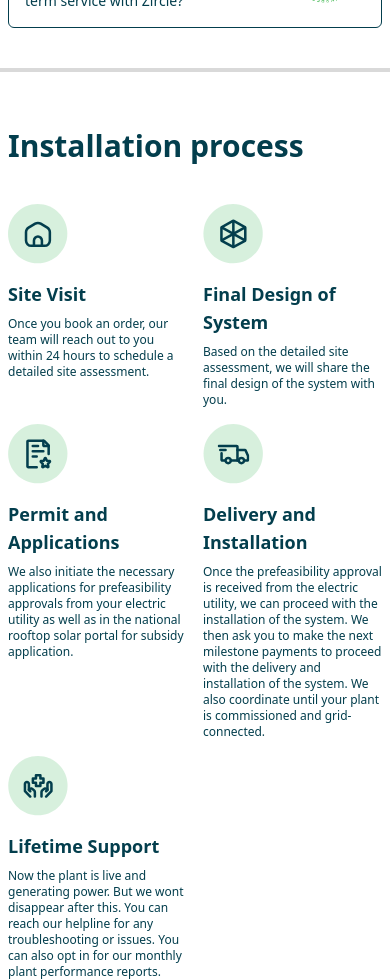
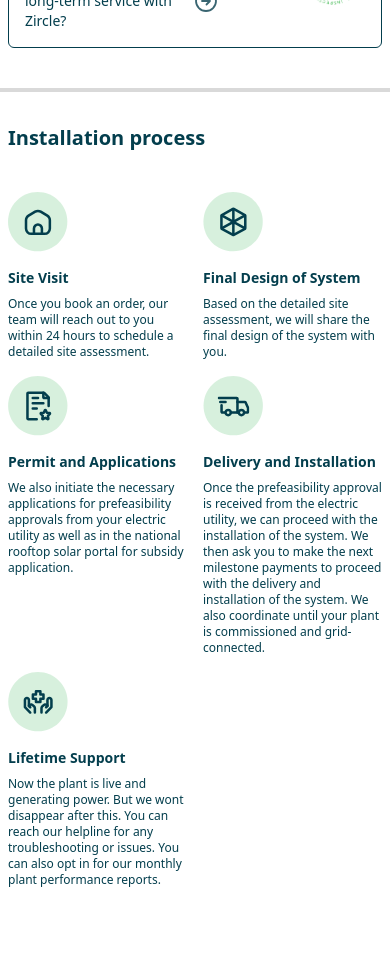
Before and after one commit to Abhaykumar404/Product-page, a Next.js app: page / in a window 390 px wide. Shown: the part 3020-4000 px from the top of the page. After the commit the page ends 3908 px from the top, so only its background shows below. Built offline with nearby package versions, Linux system fonts and the light colour scheme.

Commit message:
mobile display

```diff
--- a/src/app/components/AddsOn.tsx
+++ b/src/app/components/AddsOn.tsx
@@ -5,7 +5,7 @@ function AddsOn() {
     <div className='lg:text-3xl text-xl flex flex-col gap-8 font-bold text-[#033E4D] xl:max-w-[1340px] 2xl:max-w-[1470px] w-full xl:mx-auto mx-2 '>
             Benefits and add-ons
             <div className='lg:w-3/4 w-full flex gap-4'>
-              <div className='lg:text-base text-xs lg:w-1/6 w-1/4 flex-col flex justify-start items-center text-center gap-2 font-normal'>
+              <div className='lg:text-base text-xs lg:w-1/6 w-1/4 flex-col flex justify-start items-center text-center gap-2 font-medium'>
                 <div className='relative lg:w-28 lg:h-28 w-20 h-20 flex justify-center items-center'>
                   <svg
                     viewBox='0 0 47 47'
@@ -48,7 +48,7 @@ function AddsOn() {
                 </div>
                 80-point check quality inspection
               </div>
-              <div className='lg:text-base text-xs lg:w-1/6 w-1/4 flex-col flex justify-start items-center text-center gap-2 font-normal'>
+              <div className='lg:text-base text-xs lg:w-1/6 w-1/4 flex-col flex justify-start items-center text-center gap-2 font-medium'>
                 <div className='relative lg:w-28 lg:h-28 w-20 h-20 flex justify-center items-center'>
                   <svg
                     viewBox='0 0 47 47'
@@ -93,7 +93,7 @@ function AddsOn() {
                 </div>
                 Up to 5 years of Zircle maintenance
               </div>
-              <div className='lg:text-base text-xs lg:w-1/6 w-1/4 flex-col flex justify-start items-center text-center gap-2 font-normal'>
+              <div className='lg:text-base text-xs lg:w-1/6 w-1/4 flex-col flex justify-start items-center text-center gap-2 font-medium'>
                 <div className='relative lg:w-28 lg:h-28 w-20 h-20 flex justify-center items-center'>
                   <svg
                     viewBox='0 0 47 47'
@@ -142,7 +142,7 @@ function AddsOn() {
                 </div>
                 Life long service support
               </div>
-              <div className='lg:text-base text-xs lg:w-1/6 w-1/4 flex-col flex justify-start items-center text-center gap-2 font-normal'>
+              <div className='lg:text-base text-xs lg:w-1/6 w-1/4 flex-col flex justify-start items-center text-center gap-2 font-medium'>
                 <div className='relative lg:w-28 lg:h-28 w-20 h-20 flex justify-center items-center'>
                   <svg
                     viewBox='0 0 47 47'
@@ -201,7 +201,7 @@ function AddsOn() {
                 <div className='w-3/5 lg:text-2xl text-lg'>
                   Zircle Quality Assurance
                   <div className='flex items-center gap-4 w-full lg:text-lg font-medium text-sm'>
-                    Our promise on quality
+                    <p className='w-3/4 '>Our promise on quality</p>
                     <svg
                       className='lg:w-14 lg:h-14 h-6 w-6 cursor-pointer'
                       viewBox='0 0 20 20'
@@ -225,12 +225,12 @@ function AddsOn() {
                     </svg>
                   </div>
                 </div>
-                <div className='relative lg:w-28 lg:h-28 w-20 h-20 flex justify-center items-center'>
+                <div className='relative lg:w-28 lg:h-28 w-16 h-16 flex justify-center items-center'>
                   <svg
                     viewBox='0 0 47 47'
                     fill='none'
                     xmlns='http://www.w3.org/2000/svg'
-                    className='lg:w-24 lg:h-24 w-16 h-16 absolute'
+                    className='lg:w-24 lg:h-24 w-12 h-12 absolute'
                   >
                     <circle
                       cx='23.3945'
@@ -241,7 +241,7 @@ function AddsOn() {
                     />
                   </svg>
                   <svg
-                    className='lg:w-16 lg:h-16 w-12 h-12 absolute'
+                    className='lg:w-16 lg:h-16 w-8 h-8 absolute'
                     viewBox='0 0 34 34'
                     fill='none'
                     xmlns='http://www.w3.org/2000/svg'
@@ -265,7 +265,7 @@ function AddsOn() {
                 <div className='w-3/5 lg:text-2xl text-lg'>
                 Zircle Service Assurance
                   <div className='flex items-center gap-4 w-full lg:text-lg font-medium text-sm'>
-                  <p className='lg:w-3/4'>How can you ensure long-term service with Zircle?</p>
+                  <p className='w-3/4'>How can you ensure long-term service with Zircle?</p>
                     <svg
                       className='lg:w-14 lg:h-14 h-6 w-6 cursor-pointer'
                       viewBox='0 0 20 20'
@@ -289,12 +289,12 @@ function AddsOn() {
                     </svg>
                   </div>
                 </div>
-                <div className='relative lg:w-28 lg:h-28 w-20 h-20 flex justify-center items-center'>
+                <div className='relative lg:w-28 lg:h-28 w-16 h-16 flex justify-center items-center'>
                   <svg
                     viewBox='0 0 47 47'
                     fill='none'
                     xmlns='http://www.w3.org/2000/svg'
-                    className='lg:w-24 lg:h-24 w-16 h-16 absolute'
+                    className='lg:w-24 lg:h-24 w-12 h-12 absolute'
                   >
                     <circle
                       cx='23.3945'
@@ -305,7 +305,7 @@ function AddsOn() {
                     />
                   </svg>
                   <svg
-                    className='lg:w-16 lg:h-16 w-12 h-12 absolute'
+                    className='lg:w-16 lg:h-16 w-8 h-8 absolute'
                     viewBox='0 0 34 34'
                     fill='none'
                     xmlns='http://www.w3.org/2000/svg'
--- a/src/app/components/JourneyToBuy.tsx
+++ b/src/app/components/JourneyToBuy.tsx
@@ -2,12 +2,12 @@ import React from 'react';
 
 function JourneyToBuy() {
   return (
-    <div className='mt-10 flex flex-col justify-center items-center xl-mx-auto mx-2'>
-      <div className='text-3xl font-bold text-[#033E4D] w-full xl:max-w-[1340px] lg:mt-10 mt-4 mb-10 2xl:max-w-[1470px] mx-auto'>
+    <div className='lg:mt-10 flex flex-col justify-center items-center xl:mx-auto mx-2'>
+      <div className='lg:text-3xl text-xl font-bold text-[#033E4D] w-full xl:max-w-[1340px] lg:mt-10 mt-4 mb-10 2xl:max-w-[1470px] mx-auto'>
         Installation process
       </div>
       <div className='grid md:grid-cols-3 grid-cols-2 lg:grid-cols-5 lg:gap-0 gap-4 w-full xl:max-w-[1340px] text-[#033E4D] 2xl:max-w-[14700px]'>
-        <div className='lg:text-2xl text-lg font-bold'>
+        <div className='lg:text-2xl text-sm font-bold'>
           <div className='flex justify-start items-center'>
             <svg
               className='lg:h-[83px] lg:w-[83px w-[60px] h-[60px]'
@@ -52,7 +52,7 @@ function JourneyToBuy() {
             </p>
           </div>
         </div>
-        <div className='lg:text-2xl text-lg font-bold'>
+        <div className='lg:text-2xl text-sm font-bold'>
           <div className='flex justify-start items-center'>
             <svg
               className='lg:h-[83px] lg:w-[83px] w-[60px] h-[60px]'
@@ -105,7 +105,7 @@ function JourneyToBuy() {
             </p>
           </div>
         </div>
-        <div className='lg:text-2xl text-lg font-bold'>
+        <div className='lg:text-2xl text-sm font-bold'>
           <div className='flex justify-start items-center'>
             <svg
               className='lg:h-[83px] lg:w-[83px] w-[60px] h-[60px]'
@@ -160,7 +160,7 @@ function JourneyToBuy() {
             </p>
           </div>
         </div>
-        <div className='lg:text-2xl text-lg font-bold'>
+        <div className='lg:text-2xl text-sm font-bold'>
           <div className='flex justify-start items-center'>
             <svg
               className='lg:h-[83px] lg:w-[83px] w-[60px] h-[60px]'
@@ -242,7 +242,7 @@ function JourneyToBuy() {
             </p>
           </div>
         </div>
-        <div className='lg:text-2xl text-lg font-bold'>
+        <div className='lg:text-2xl text-sm font-bold'>
           <div className='flex justify-start items-center'>
             <svg
               className='lg:h-[73px] lg:w-[73px] w-[60px] h-[60px]'
--- a/src/app/page.tsx
+++ b/src/app/page.tsx
@@ -102,7 +102,7 @@ export default function Home() {
           <AddsOn />
         </div>
 
-        <div className='h-[4px] bg-[#D9D9D9] mb-10  mt-10'></div>
+        <div className='h-[4px] bg-[#D9D9D9] lg:mb-10 mb-4 mt-10'></div>
 
         <JourneyToBuy />
       </div>
```
